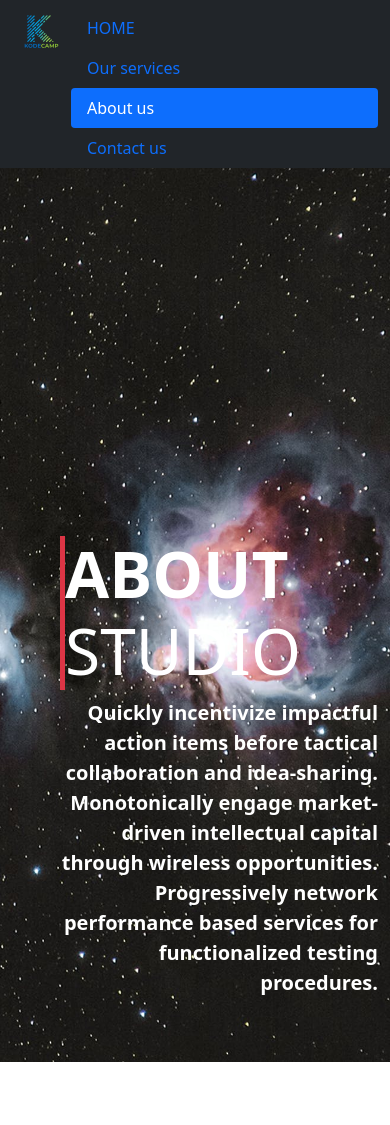
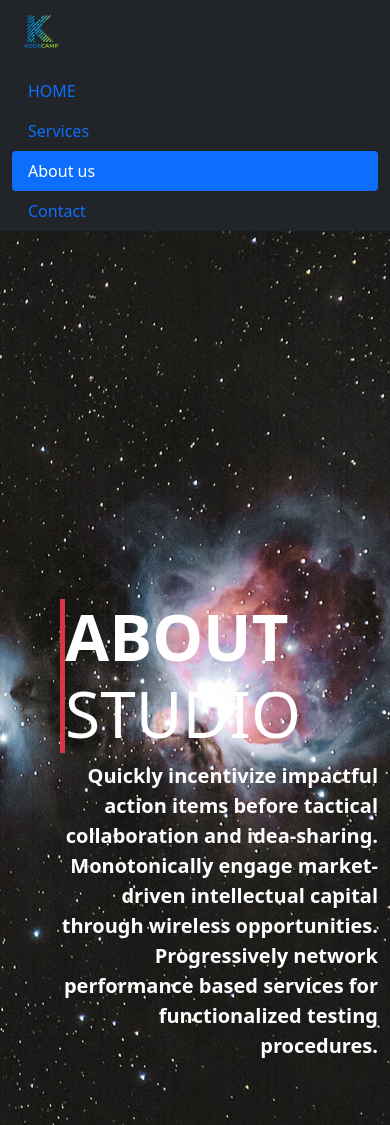
Before and after one commit to muakone/art-startup-page, a plain HTML site: page about.html in a window 390 px wide. Before the commit the page ends 1062 px from the top, so only its background shows below. Drawn offline with Linux system fonts and the light colour scheme.

Commit message:
made some changes to the responsiveness of the nav bar

```diff
--- a/about.html
+++ b/about.html
@@ -11,23 +11,23 @@
 <body>
     <header class="bg-dark">
         <div class="container">
-            <nav class="d-flex align-self-center justify-content-between">
-                <div class="logo">
+            <nav class="d-flex align-self-center justify-content-between row">
+                <div class="logo col-lg-8 col-md-5 col-sm-3">
                     <img src="./images/WhatsApp_Image_2021-08-10_at_12.52 1.png"alt="">
                 </div>
-                <div class="pt-2">
+                <div class="pt-2 col-lg-4 col-md-7 col-sm-9">
                     <ul class="nav nav-pills justify-content-evenly row">
-                        <li class="nav-item col-lg-3 col-md-3">
+                        <li class="nav-item col-lg-3 col-md-3 col-sm-3">
                             <a class="nav-link text-nowrap" href="index.html">HOME</a>
                         </li>
-                        <li class="nav-item col-lg-3 col-md-3">
-                            <a class="nav-link text-nowrap" href="service.html">Our services</a>
+                        <li class="nav-item col-lg-3 col-md-3 col-sm-3">
+                            <a class="nav-link text-nowrap" href="service.html">Services</a>
                         </li>
-                        <li class="nav-item col-lg-3 col-md-3">
+                        <li class="nav-item col-lg-3 col-md-3 col-sm-3">
                             <a class="nav-link active text-nowrap" aria-current="page" href="about.html">About us</a>
                         </li>
-                        <li class="nav-item col-lg-3 col-md-3">
-                            <a class="nav-link text-nowrap" href="contact.html">Contact us</a>
+                        <li class="nav-item col-lg-3 col-md-3 col-sm-3">
+                            <a class="nav-link text-nowrap" href="contact.html">Contact</a>
                         </li>
                     </ul>
                 </div>
```
Also changed, not shown: contact.html (+9 -9 lines), index.html (+9 -9 lines), service.html (+9 -9 lines).
